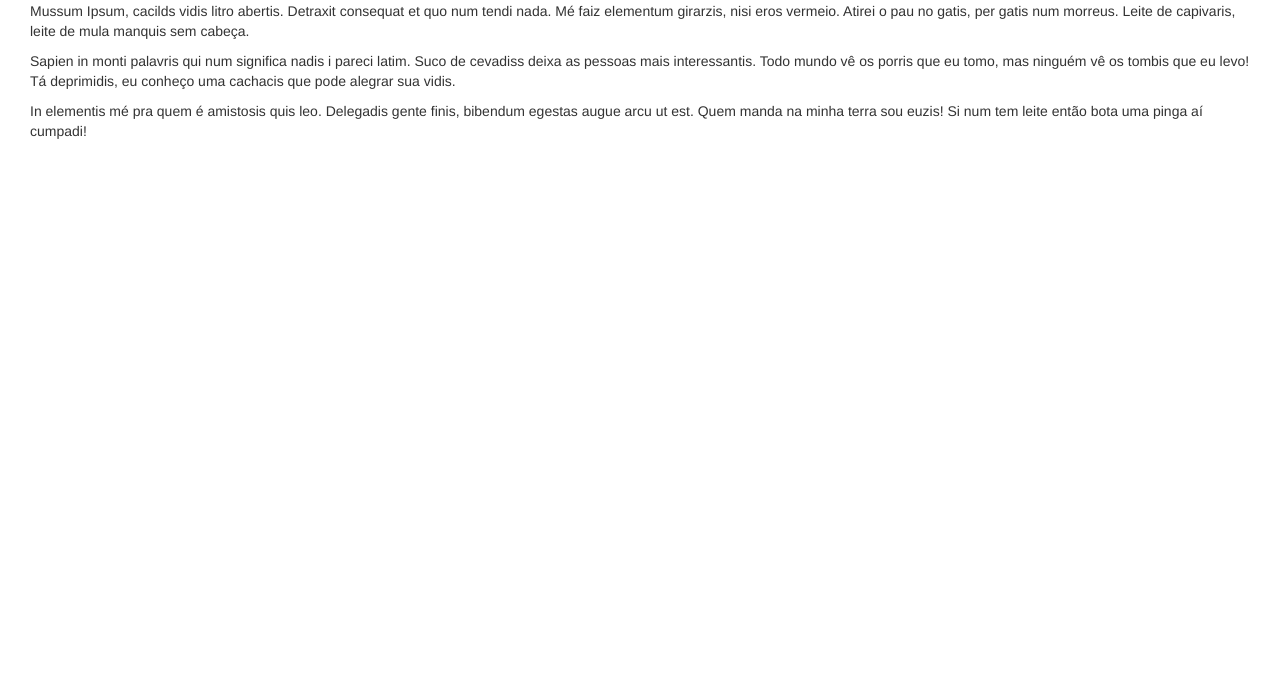
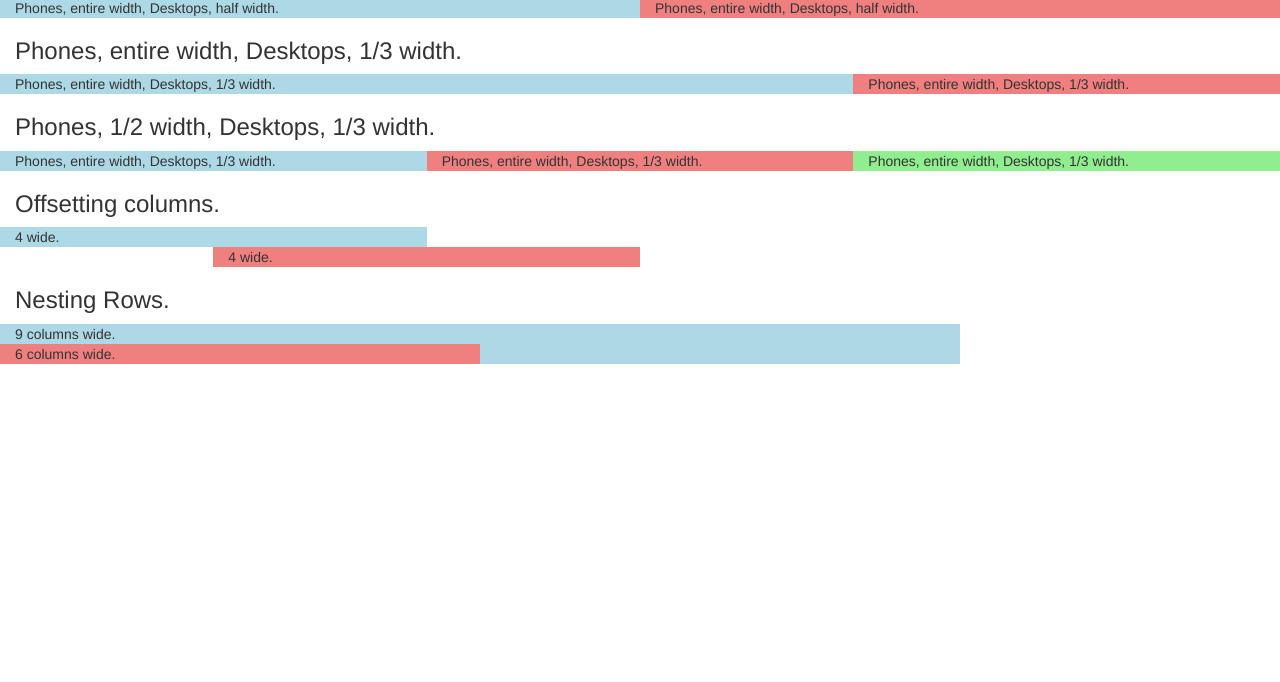
Before and after one commit to andreijohann/bootstrapEx, a plain HTML site: page index.html in a window 1280 px wide. Shown: the part 118-800 px from the top of the page. Drawn offline with nearby package versions, Linux system fonts and the light colour scheme.

Commit message:
Different Device Layouts

```diff
--- a/index.html
+++ b/index.html
@@ -9,41 +9,68 @@
 </head>
 <body>
 
-<!-- Wrapper -->
-<div id="wrapper">
-    <!-- SideBar -->
-    <div id="sidebar-wrapper">
-        <ul class="sidebar-nav">
-            <li><a href="#">Account</a></li>
-            <li><a href="#">Settings</a></li>
-            <li><a href="#">Logout</a></li>
-        </ul>
-    </div>
-    <!-- Page Content -->
-    <div id="page-content-wrapper">
         <div class="container-fluid">
+            <h1> Different Device Layouts</h1>
+
+            <h3>Phones, entire width, Desktops, half width.</h3>
             <div class="row">
-                <div class="col-lg-12">
-                    <a href="#" class="btn btn-success" id="menu-toggle">Toggle Menu</a>
-                    <h1>SideBar layouts are cool!</h1>
-                    <p>Mussum Ipsum, cacilds vidis litro abertis. Detraxit consequat et quo num tendi nada. Mé faiz elementum girarzis, nisi eros vermeio. Atirei o pau no gatis, per gatis num morreus. Leite de capivaris, leite de mula manquis sem cabeça.</p>
-                    <p>Sapien in monti palavris qui num significa nadis i pareci latim.  Suco de cevadiss deixa as pessoas mais interessantis. Todo mundo vê os porris que eu tomo, mas ninguém vê os tombis que eu levo! Tá deprimidis, eu conheço uma cachacis que pode alegrar sua vidis.</p>
-                    <p>In elementis mé pra quem é amistosis quis leo. Delegadis gente finis, bibendum egestas augue arcu ut est. Quem manda na minha terra sou euzis! Si num tem leite então bota uma pinga aí cumpadi!</p>
+                <div class="col-xs-12 col-md-6" style="background: lightblue;">
+                    Phones, entire width, Desktops, half width.
+                </div>
+                <div class="col-xs-12 col-md-6" style="background:lightcoral;">
+                    Phones, entire width, Desktops, half width.
                 </div>
             </div>
 
+            <h3>Phones, entire width, Desktops, 1/3 width.</h3>
+            <div class="row">
+                <div class="col-xs-12 col-md-8" style="background: lightblue;">
+                    Phones, entire width, Desktops, 1/3 width.
+                </div>
+                <div class="col-xs-12 col-md-4" style="background:lightcoral;">
+                    Phones, entire width, Desktops, 1/3 width.
+                </div>
+            </div>
+
+            <h3>Phones, 1/2 width, Desktops, 1/3 width.</h3>
+            <div class="row">
+                <div class="col-xs-6 col-md-4" style="background: lightblue;">
+                    Phones, entire width, Desktops, 1/3 width.
+                </div>
+                <div class="col-xs-6 col-md-4" style="background:lightcoral;">
+                    Phones, entire width, Desktops, 1/3 width.
+                </div>
+                <div class="col-xs-6 col-md-4" style="background:lightgreen;">
+                    Phones, entire width, Desktops, 1/3 width.
+                </div>
+            </div>
+
+            <h3>Offsetting columns.</h3>
+            <div class="row">
+                <div class="col-md-4" style="background: lightblue;">
+                    4 wide.
+                </div>
+            </div>
+            <div class="row">
+                <div class="col-md-4 col-md-offset-2" style="background:lightcoral;">
+                    4 wide.
+                </div>
+            </div>
+
+            <h3>Nesting Rows.</h3>
+            <div class="row">
+                <div class="col-md-9" style="background: lightblue;">
+                    9 columns wide.
+                    <div class="row">
+                        <div class="col-md-6" style="background:lightcoral;">
+                            6 columns wide.
+                        </div>
+                    </div>
+                </div>
+            </div>
+
+
+
         </div>
-    </div>
-</div>
-  <script src="https://ajax.googleapis.com/ajax/libs/jquery/3.2.0/jquery.min.js"></script>
-  <script src="https://maxcdn.bootstrapcdn.com/bootstrap/3.3.7/js/bootstrap.min.js"></script>
-  <script>
-
-    $("#menu-toggle").click(function(e) {
-        e.preventDefault();
-        $("#wrapper").toggleClass("menuDisplayed");
-    });
-
- </script>
 </body>
 </html>
```
